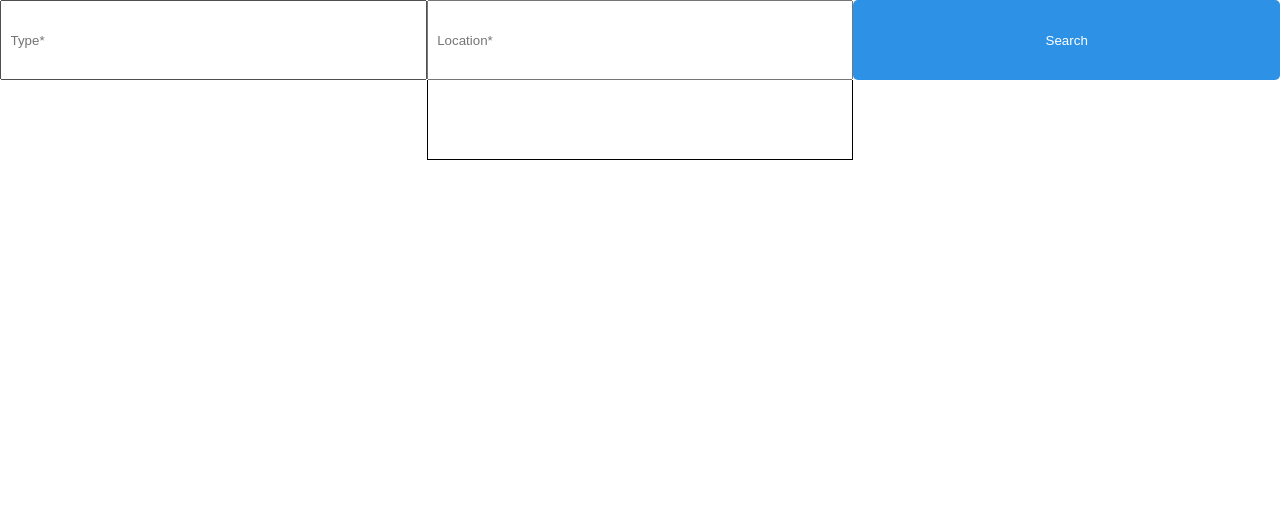
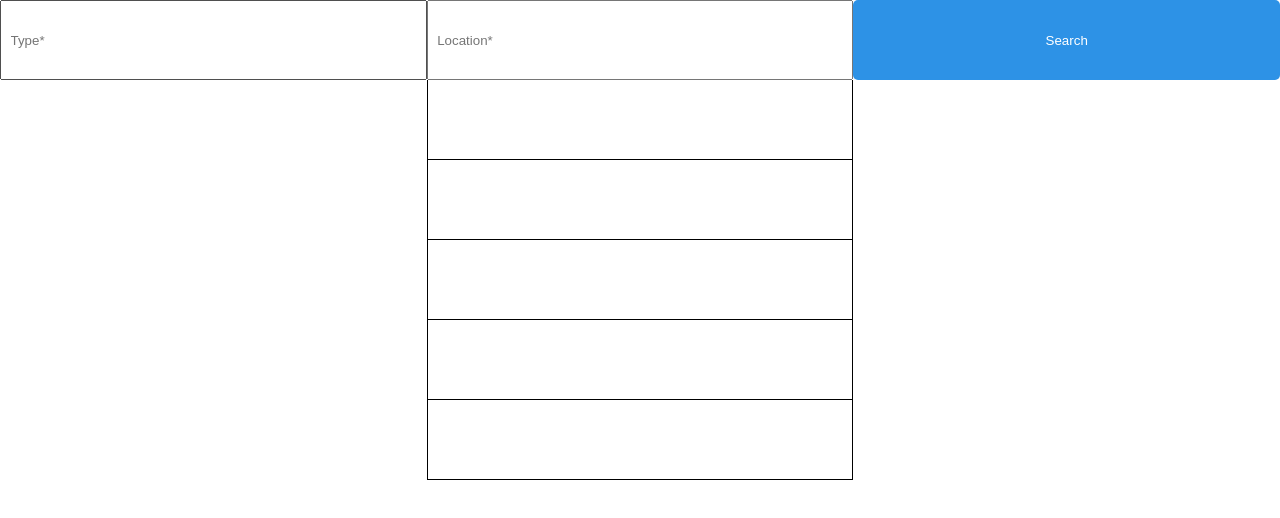
Before and after one commit to praveen-vasudevan/onChangeApi, a React (Create React App) app in the folder project-ram/: page / in a window 1280 px wide. Shown: the top 518 px of the page. Built offline with nearby package versions, Linux system fonts and the light colour scheme.

Commit message:
styled component

```diff
--- a/project-ram/src/Components/Home.css
+++ b/project-ram/src/Components/Home.css
@@ -16,6 +16,7 @@
 
 .suggestion-container{
     max-height: 50vh;
+    width: 100%;
     overflow-y: auto;
 }
 
--- a/project-ram/src/Components/Home.jsx
+++ b/project-ram/src/Components/Home.jsx
@@ -4,6 +4,8 @@ import '../Components/Home.css';
 
 
 const Home = () => {
+
+    let response
 
     const[location, setLocation] = useState('')
     const[type, setType] = useState('')
@@ -15,7 +17,7 @@ const Home = () => {
         if(submit){
 
             const fetchData = async () => {
-                const response = await axios.get(``)
+                response = await axios.get(``)
                 .catch(err => {
                     console.log("err: " + err)
                 })
@@ -24,7 +26,7 @@ const Home = () => {
         else{
 
             const fetchData = async () => {
-                const response = await axios.get(``)
+                response = await axios.get(``)
                 .catch(err => {
                     console.log("err: " + err)
                 })
@@ -79,8 +81,11 @@ const Home = () => {
             />
             <div className="suggestion-container">
                 <div className="suggestion"></div>
-                {/* <div className="suggestion"></div>
-                <div className="suggestion"></div> */}
+                <div className="suggestion"></div>
+                <div className="suggestion"></div>
+                <div className="suggestion"></div>
+                <div className="suggestion"></div>
+                <div className="suggestion"></div>
 
             </div>
 
--- a/project-ram/src/index.css
+++ b/project-ram/src/index.css
@@ -3,3 +3,16 @@
   padding: 0;
   box-sizing: border-box;
 }
+
+::-webkit-scrollbar {
+  width: 10px;
+}
+
+::-webkit-scrollbar-thumb {
+  background: rgb(163, 163, 163);
+  border-radius: 10px;
+}
+
+::-webkit-scrollbar-thumb:hover {
+  background: #999999;
+}
```
